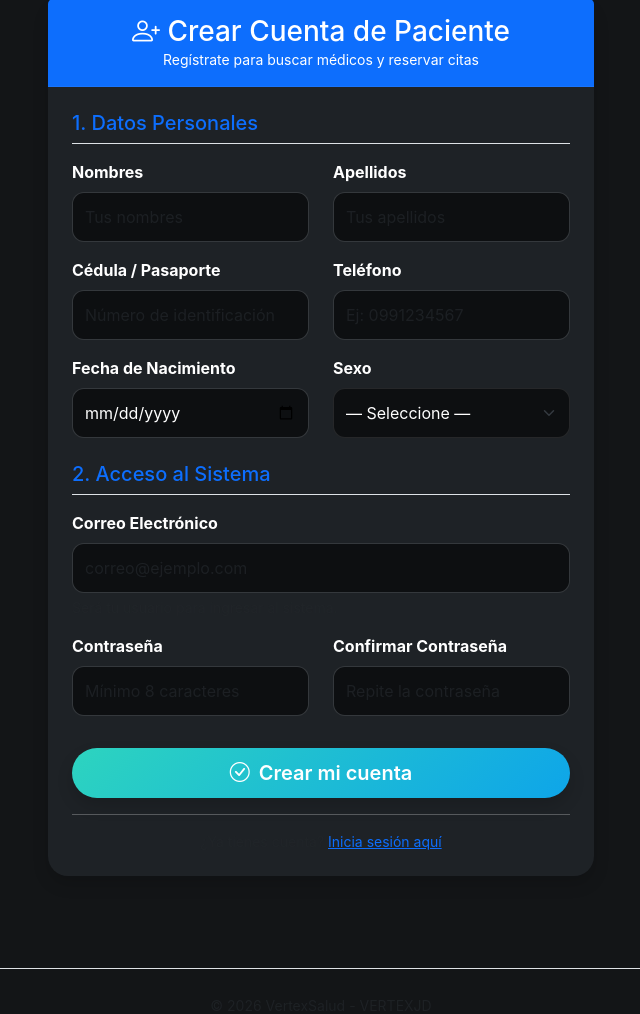
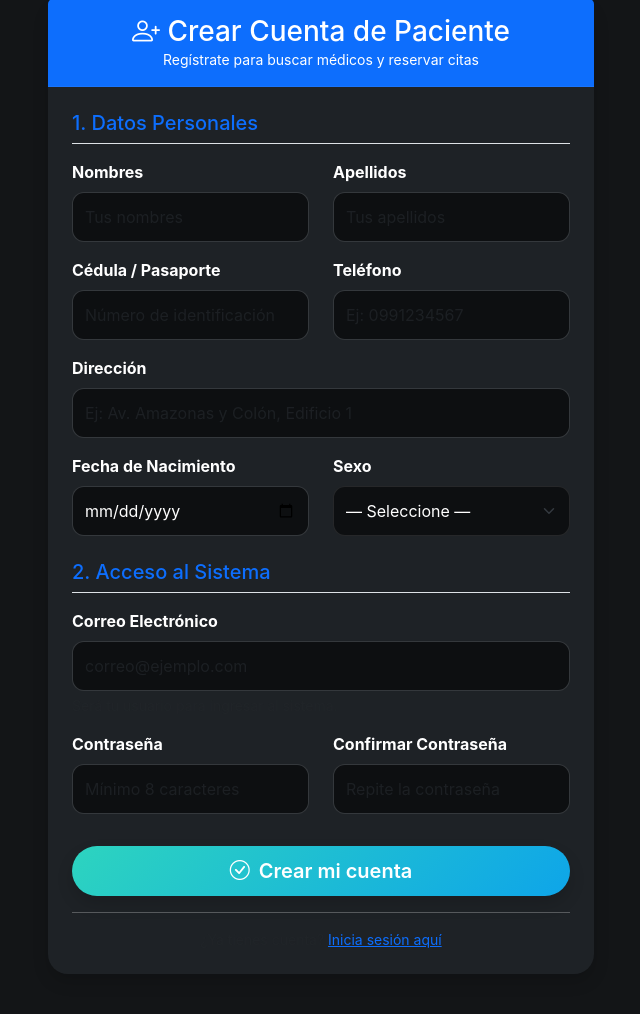
Before and after one commit to CarlosJimenez1969/sistema_salud, a Django app: page /registro-paciente/ in a window 1280 px wide. Shown: the part 129-1143 px from the top of the page, without its empty margins (319-959 px from the left). Run offline with Django 5.2, Linux system fonts and the light colour scheme; some libraries are stand-ins or nearby versions.

Commit message:
Agregar campo dirección al registro de paciente
Co-Authored-By: Claude Sonnet 4.6 <noreply@anthropic.com>

```diff
--- a/paciente/forms.py
+++ b/paciente/forms.py
@@ -79,6 +79,7 @@ class RegistroPacienteForm(forms.Form):
     cedula      = forms.CharField(label="Cédula / Pasaporte", widget=forms.TextInput(attrs={**W, 'placeholder': 'Número de identificación'}))
     email       = forms.EmailField(label="Correo Electrónico", widget=forms.EmailInput(attrs={**W, 'placeholder': 'correo@ejemplo.com'}))
     telefono    = forms.CharField(label="Teléfono", required=False, widget=forms.TextInput(attrs={**W, 'placeholder': 'Ej: 0991234567'}))
+    direccion   = forms.CharField(label="Dirección", required=False, widget=forms.TextInput(attrs={**W, 'placeholder': 'Ej: Av. Amazonas y Colón, Edificio 1'}))
     fecha_nacimiento = forms.DateField(label="Fecha de Nacimiento", widget=forms.DateInput(attrs={**W, 'type': 'date'}))
     sexo = forms.ChoiceField(
         label="Sexo",
@@ -131,5 +132,6 @@ class RegistroPacienteForm(forms.Form):
             fecha_nacimiento=d['fecha_nacimiento'],
             sexo=d['sexo'],
             telefono=d.get('telefono', ''),
+            direccion=d.get('direccion', ''),
         )
         return user
--- a/templates/registro_paciente.html
+++ b/templates/registro_paciente.html
@@ -45,6 +45,12 @@
                                 {{ form.telefono }}
                                 {% if form.telefono.errors %}<div class="text-danger small">{{ form.telefono.errors|striptags }}</div>{% endif %}
                             </div>
+                        </div>
+
+                        <div class="mb-3">
+                            <label class="form-label fw-bold">Dirección</label>
+                            {{ form.direccion }}
+                            {% if form.direccion.errors %}<div class="text-danger small">{{ form.direccion.errors|striptags }}</div>{% endif %}
                         </div>
 
                         <div class="row">
```
